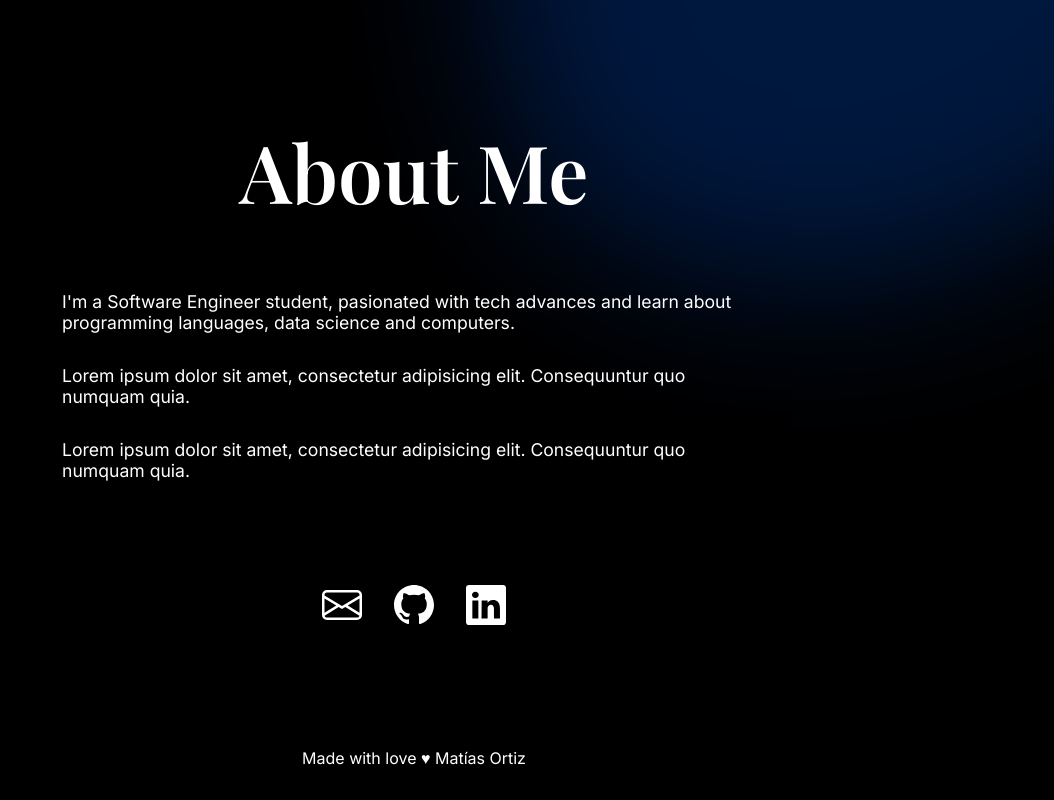
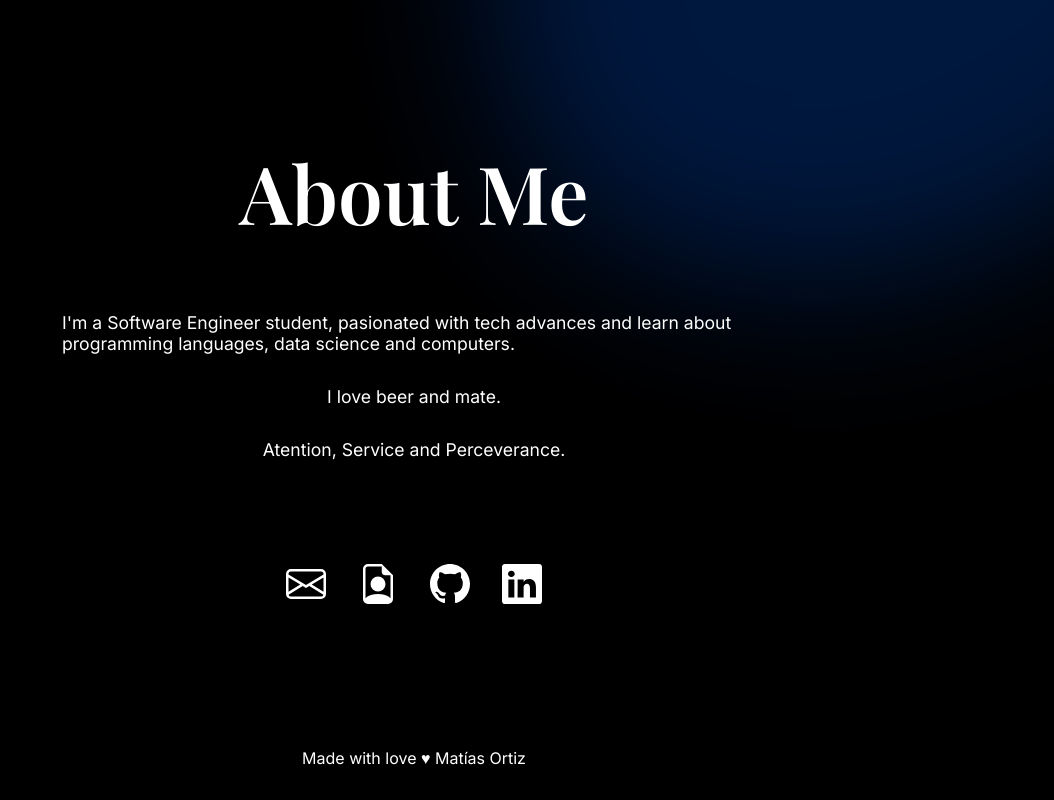
Before and after one commit to MatiOrtiz/Portfolio, a plain HTML site: page index.html in a window 1280 px wide. Shown: the part 1343-2143 px from the top of the page, without its empty margins (226-1280 px from the left). Drawn offline with nearby package versions, Linux system fonts and the light colour scheme; a web font is replaced by a local one.

Commit message:
html updated

```diff
--- a/index.html
+++ b/index.html
@@ -104,10 +104,8 @@
             <section class="seccion about" id="about">
                 <h2 class="h2">About Me</h2>
                 <p class="p">I'm a Software Engineer student, pasionated with tech advances and learn about programming languages, data science and computers.  </p>
-                <p class="p">Lorem ipsum dolor sit amet, consectetur
-                    adipisicing elit. Consequuntur quo numquam quia. </p>
-                <p class="p">Lorem ipsum dolor sit amet, consectetur
-                adipisicing elit. Consequuntur quo numquam quia. </p>
+                <p class="p">I love beer and mate.</p>
+                <p class="p">Atention, Service and Perceverance.</p>
 
                 <ul class="socialMedia">
                     <li class="li">
@@ -115,6 +113,14 @@
                             <svg xmlns="http://www.w3.org/2000/svg" width="16" height="16" fill="currentColor" class="svg" viewBox="0 0 16 16">
                             <path d="M0 4a2 2 0 0 1 2-2h12a2 2 0 0 1 2 2v8a2 2 0 0 1-2 2H2a2 2 0 0 1-2-2V4Zm2-1a1 1 0 0 0-1 1v.217l7 4.2 7-4.2V4a1 1 0 0 0-1-1H2Zm13 2.383-4.708 2.825L15 11.105V5.383Zm-.034 6.876-5.64-3.471L8 9.583l-1.326-.795-5.64 3.47A1 1 0 0 0 2 13h12a1 1 0 0 0 .966-.741ZM1 11.105l4.708-2.897L1 5.383v5.722Z"/>
                           </svg></a>
+                    </li>
+                    <li class="li">
+                        <a download="CV-OrtizMatíasNicolás" href="CV-OrtizMatiasNicolas.pdf" class="a" title="name" target="_blank" rel="noopener noreferrer">
+                            <svg xmlns="http://www.w3.org/2000/svg" width="16" height="16" fill="currentColor" class="svg" viewBox="0 0 16 16">
+                                <path d="M11 8a3 3 0 1 1-6 0 3 3 0 0 1 6 0z"/>
+                                <path d="M14 14V4.5L9.5 0H4a2 2 0 0 0-2 2v12a2 2 0 0 0 2 2h8a2 2 0 0 0 2-2zM9.5 3A1.5 1.5 0 0 0 11 4.5h2v9.255S12 12 8 12s-5 1.755-5 1.755V2a1 1 0 0 1 1-1h5.5v2z"/>
+                              </svg>
+                        </a>
                     </li>
                     <li class="li">
                         <a href="https://github.com/MatiOrtiz" class="a" title="name" target="_blank" rel="noopener noreferrer">
```
